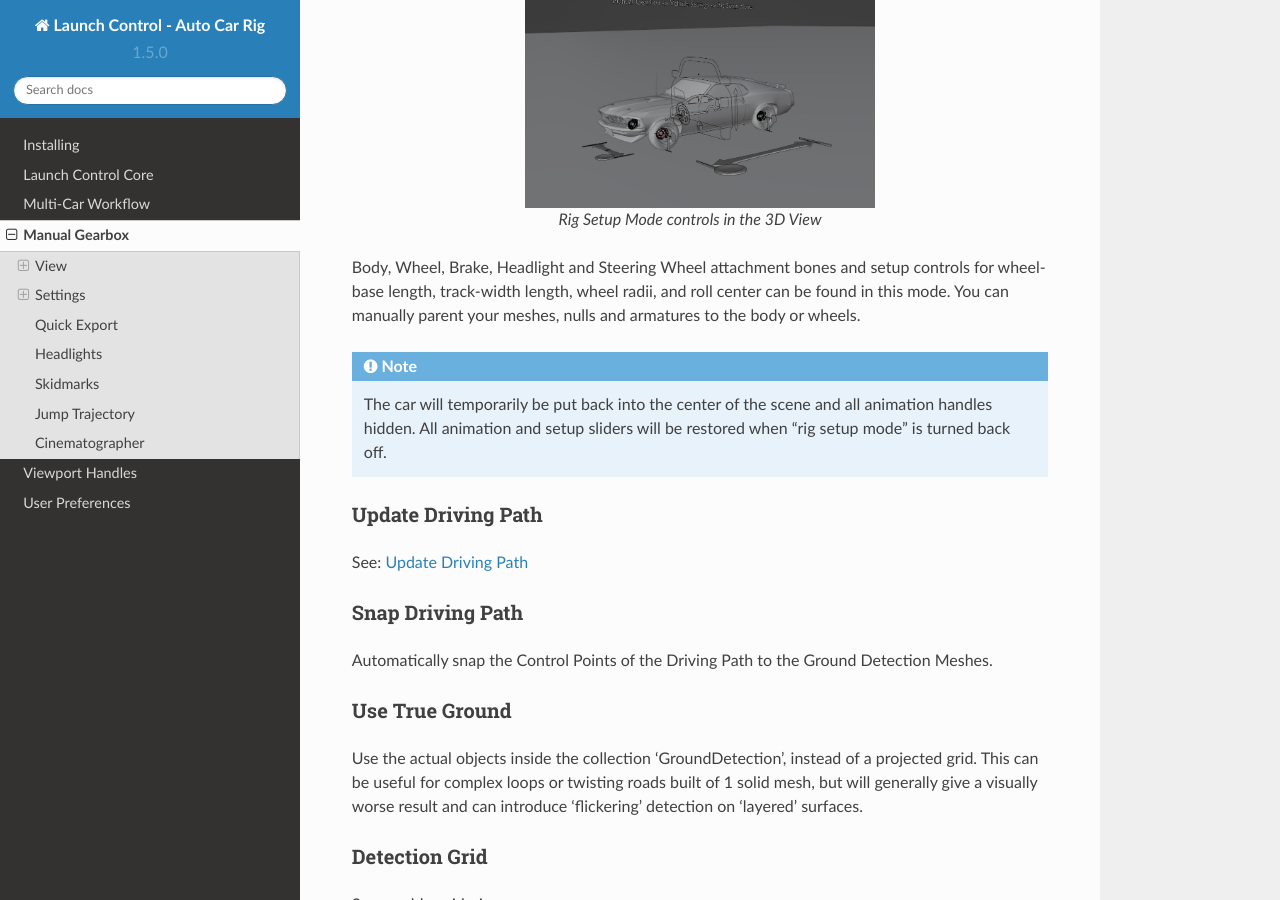
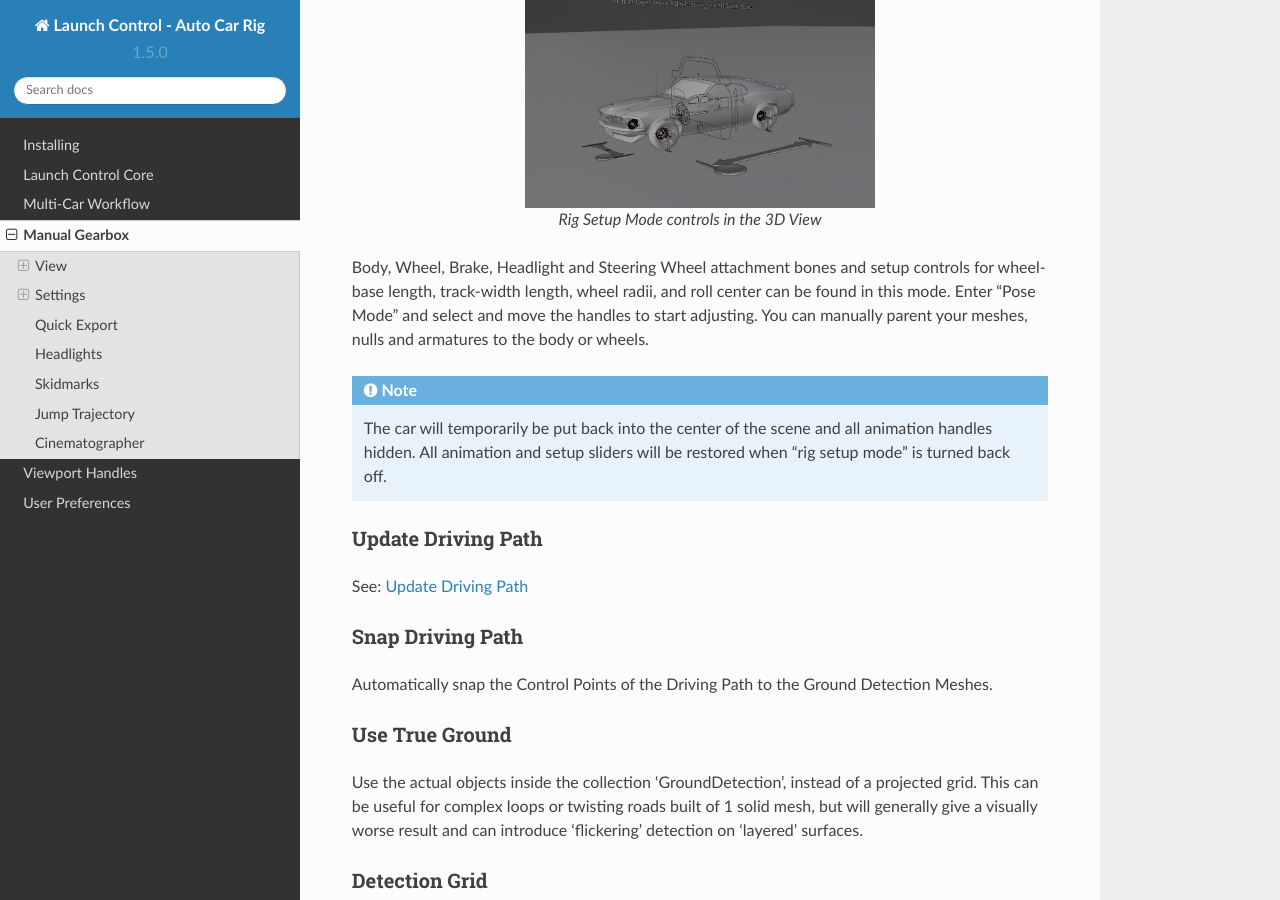
Before and after one commit to DanielVesterbaek/launch-control-documentation, a Sphinx documentation site: the page built from docs/source/manual-gearbox.rst, in a window 1280 px wide and 900 px high, scrolled down 2556 px. Built offline with Sphinx 7.4.7 and the Read the Docs theme 2.0.0, drawn with Linux system fonts in a browser that asks for light colours.

Commit message:
Update manual-gearbox.rst

```diff
--- a/docs/source/manual-gearbox.rst
+++ b/docs/source/manual-gearbox.rst
@@ -87,7 +87,7 @@ Enter a Setup Mode for the Active Vehicle where the sizes of the rig can be adju
 
     *Rig Setup Mode controls in the 3D View*
 
-Body, Wheel, Brake, Headlight and Steering Wheel attachment bones and setup controls for wheel-base length, track-width length, wheel radii, and roll center can be found in this mode.
+Body, Wheel, Brake, Headlight and Steering Wheel attachment bones and setup controls for wheel-base length, track-width length, wheel radii, and roll center can be found in this mode. Enter "Pose Mode" and select and move the handles to start adjusting.
 You can manually parent your meshes, nulls and armatures to the body or wheels.
 
 .. note::
```
